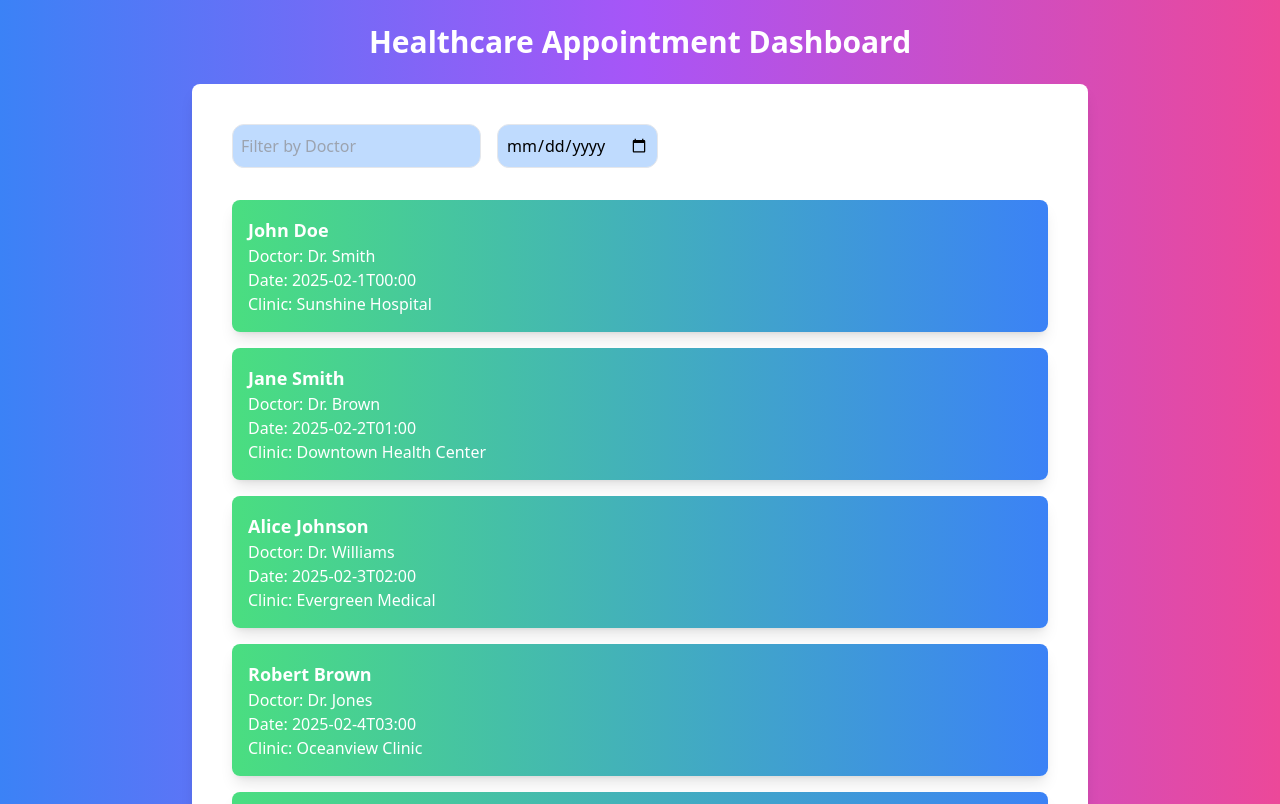
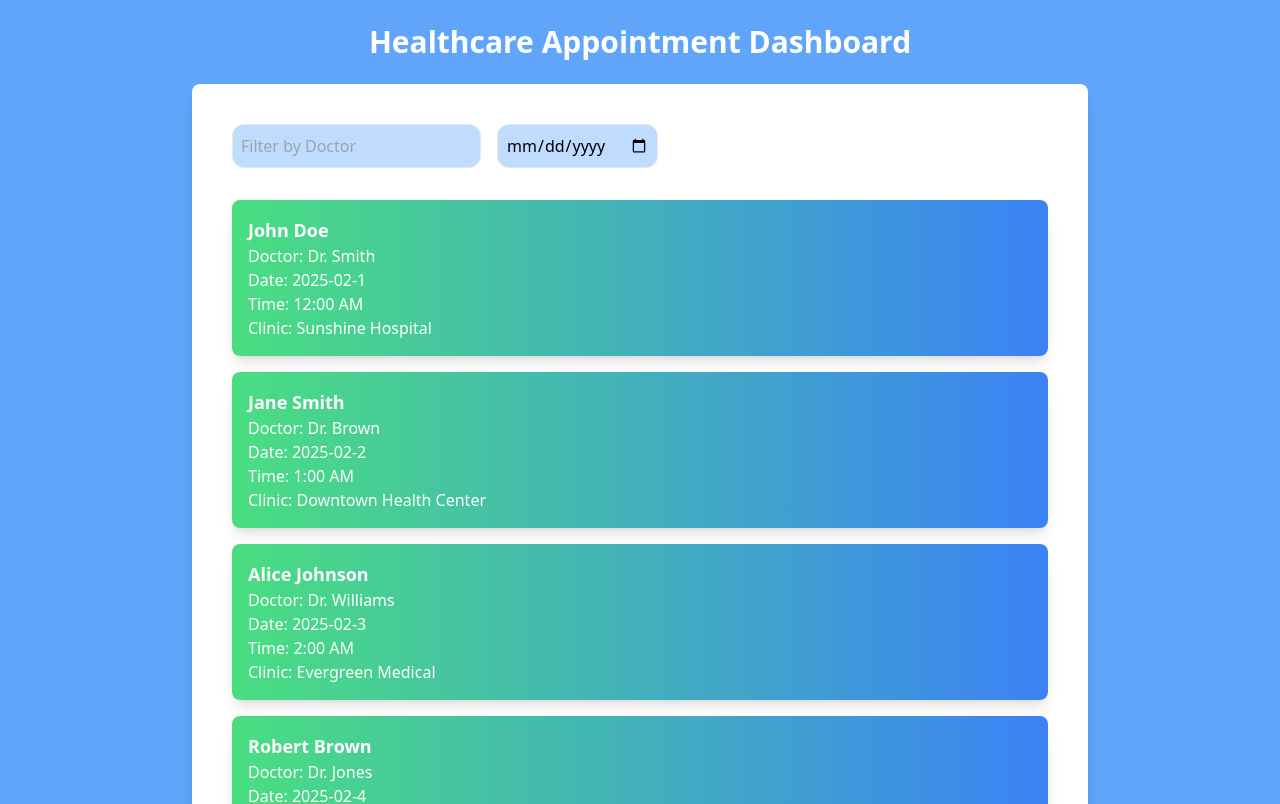
Before and after one commit to Yetife/healthcare-dashboard, a React (Vite) app: page / in a window 1280 px wide. Shown: the top 804 px of the page. Built offline with nearby package versions, Linux system fonts and the light colour scheme.

Commit message:
appointment update

```diff
--- a/src/App.jsx
+++ b/src/App.jsx
@@ -25,7 +25,8 @@ const App = () => {
     const paginatedAppointments = filteredAppointments.slice((currentPage - 1) * itemsPerPage, currentPage * itemsPerPage);
 
     return (
-        <div className="p-6 bg-gradient-to-r from-blue-500 via-purple-500 to-pink-500 min-h-screen">
+        // <div className="p-6 bg-gradient-to-r from-blue-500 via-purple-500 to-pink-500 min-h-screen">
+        <div className="p-6 bg-blue-400 min-h-screen">
             <h1 className="text-3xl font-bold text-center mb-6 text-white">Healthcare Appointment Dashboard</h1>
             <div className="bg-white p-6 rounded-lg shadow-lg max-w-4xl mx-auto">
                 <FilterBar />
--- a/src/components/AppointmentList.jsx
+++ b/src/components/AppointmentList.jsx
@@ -1,31 +1,41 @@
-import { useSelector, useDispatch } from "react-redux";
+import { motion } from "framer-motion";
+import { useNavigate } from "react-router-dom";
+import { useDispatch } from "react-redux";
 import { selectAppointment } from "../redux/appointmentsSlice";
-import { useNavigate } from "react-router-dom";
-import { motion } from "framer-motion";
 
-const AppointmentList = ({appointments}) => {
-    // const dispatch = useDispatch();
-    // const navigate = useNavigate();
-    // const { list, filters } = useSelector((state) => state.appointments);
-    //
-    // const filteredAppointments = list.filter((a) =>
-    //     (!filters.doctor || a.doctor_name.toLowerCase().includes(filters.doctor.toLowerCase())) &&
-    //     (!filters.date || a.date_time.startsWith(filters.date))
-    // );
+const formatTime = (dateTime) => {
+    const [datePart, timePart] = dateTime.split("T");
+    if (!timePart) return "Invalid Time"; // Handle missing time data
+
+    let [hours, minutes] = timePart.split(":").map(Number);
+    const amPm = hours >= 12 ? "PM" : "AM";
+    hours = hours % 12 || 12; // Convert 24-hour to 12-hour format
+
+    return `${hours}:${minutes.toString().padStart(2, "0")} ${amPm}`;
+};
+
+const AppointmentList = ({ appointments }) => {
+    const navigate = useNavigate();
+    const dispatch = useDispatch();
 
     return (
         <div className="grid gap-4 p-4">
-            {appointments.slice(0, 10).map((appointment, index) => (
+            {appointments.map((appointment, index) => (
                 <motion.div
                     key={appointment.id}
                     className="p-4 bg-gradient-to-r from-green-400 to-blue-500 text-white rounded-lg shadow-lg cursor-pointer hover:shadow-xl"
                     initial={{ opacity: 0, y: 20 }}
                     animate={{ opacity: 1, y: 0 }}
                     transition={{ delay: index * 0.1 }}
+                    onClick={() => {
+                        dispatch(selectAppointment(appointment));
+                        navigate(`/appointment/${appointment.id}`);
+                    }}
                 >
                     <h2 className="text-lg font-bold">{appointment.patient_name}</h2>
                     <p>Doctor: {appointment.doctor_name}</p>
-                    <p>Date: {appointment.date_time}</p>
+                    <p>Date: {appointment.date_time.split('T')[0]}</p>
+                    <p>Time: {formatTime(appointment.date_time)}</p>
                     <p>Clinic: {appointment.clinic_location}</p>
                 </motion.div>
             ))}
--- a/src/redux/appointmentsSlice.js
+++ b/src/redux/appointmentsSlice.js
@@ -1,16 +1,6 @@
 import { createSlice, createAsyncThunk } from "@reduxjs/toolkit";
 
-// Mock data
-// const mockAppointments = [
-//     { id: 1, patient_name: "John Doe", doctor_name: "Dr. Smith", date_time: "2025-02-10", clinic_location: "City Clinic" },
-//     { id: 2, patient_name: "Jane Doe", doctor_name: "Dr. Brown", date_time: "2025-02-12", clinic_location: "Metro Hospital" },
-//     { id: 3, patient_name: "Alice Johnson", doctor_name: "Dr. Williams", date_time: "2025-02-15", clinic_location: "Downtown Medical Center" }
-// ];
-//
-// export const fetchAppointments = createAsyncThunk("appointments/fetch", async () => {
-//     return new Promise((resolve) => setTimeout(() => resolve(mockAppointments), 1000));
-// });
-
+// Mock data with 20 appointments and real patient names
 const patientNames = [
     "John Doe", "Jane Smith", "Alice Johnson", "Robert Brown", "Emily Davis",
     "Michael Wilson", "Sophia Martinez", "Daniel Anderson", "Olivia Thomas", "James White",
@@ -24,6 +14,15 @@ const clinicNames = [
     "Summit Medical", "Grand Oak Hospital", "Cedar Park Clinic", "Blue Ridge Health", "Golden Valley Care",
     "Silver Pine Medical", "Horizon Health Center", "Crystal Springs Clinic", "Bright Horizon Medical", "Willow Creek Health"
 ];
+
+const formatTime = (dateTime) => {
+    const date = new Date(dateTime);
+    let hours = date.getHours();
+    const minutes = date.getMinutes().toString().padStart(2, '0');
+    const amPm = hours >= 12 ? 'PM' : 'AM';
+    hours = hours % 12 || 12; // Convert 24-hour to 12-hour format
+    return `${hours}:${minutes} ${amPm}`;
+};
 
 const mockAppointments = patientNames.map((name, i) => ({
     id: i + 1,
@@ -39,12 +38,7 @@ export const fetchAppointments = createAsyncThunk("appointments/fetch", async ()
 
 const appointmentsSlice = createSlice({
     name: "appointments",
-    initialState: { list: [],
-        selected: null,
-        filters: { doctor: "", date: "" },
-        status: "idle",
-        error: null
-    },
+    initialState: { list: [], selected: null, filters: { doctor: "", date: "" }, status: "idle", error: null },
     reducers: {
         setFilters: (state, action) => { state.filters = action.payload; },
         selectAppointment: (state, action) => { state.selected = action.payload; },
```
